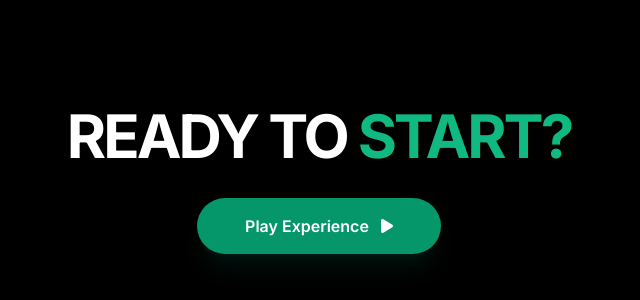
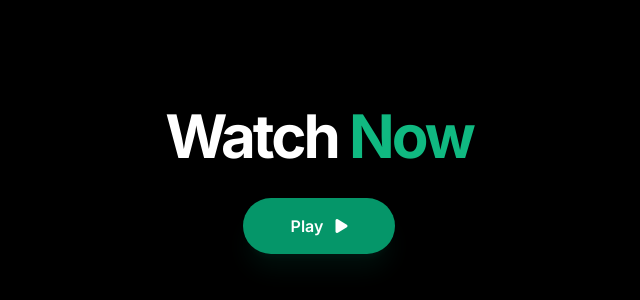
Before and after one commit to GNEIT20/gnegold-gjeligamat, a React (Vite) app: page / in a window 1280 px wide. Shown: the part 220-520 px from the top of the page, without its empty margins (321-961 px from the left). Built offline with nearby package versions, Linux system fonts and the light colour scheme.

Commit message:
Update App.tsx

```diff
--- a/App.tsx
+++ b/App.tsx
@@ -8,9 +8,9 @@ const App: React.FC = () => {
   const [hasStarted, setHasStarted] = useState(false);
 
   // You can replace this URL with your actual video hosted on GitHub or a CDN
-  const VIDEO_URL = "https://assets.mixkit.co/videos/preview/mixkit-abstract-white-and-blue-flowing-waves-41484-large.mp4";
-  const WHATSAPP_NUMBER = "1234567890"; // REPLACE WITH YOUR NUMBER
-  const WHATSAPP_MESSAGE = "Hello! I just finished watching your video and would like to chat.";
+  const VIDEO_URL = "video.mp4";
+  const WHATSAPP_NUMBER = "+60174599265"; // REPLACE WITH YOUR NUMBER
+  const WHATSAPP_MESSAGE = "Hi, I would like to ask for more information. 你好，我想咨询更多详情。";
 
   const handleVideoEnd = useCallback(() => {
     setIsVideoEnded(true);
@@ -25,13 +25,13 @@ const App: React.FC = () => {
       {!hasStarted ? (
         <div className="z-50 text-center animate-in fade-in duration-1000">
           <h1 className="text-4xl md:text-6xl font-bold mb-8 tracking-tighter">
-            READY TO <span className="text-emerald-500">START?</span>
+            Watch <span className="text-emerald-500">Now</span>
           </h1>
           <button
             onClick={startExperience}
             className="group relative inline-flex items-center px-12 py-4 font-semibold text-white transition-all duration-300 bg-emerald-600 rounded-full hover:bg-emerald-500 hover:scale-105 active:scale-95 shadow-xl shadow-emerald-900/20"
           >
-            Play Experience
+            Play
             <i className="fa-solid fa-play ml-3 group-hover:translate-x-1 transition-transform"></i>
           </button>
         </div>
```
